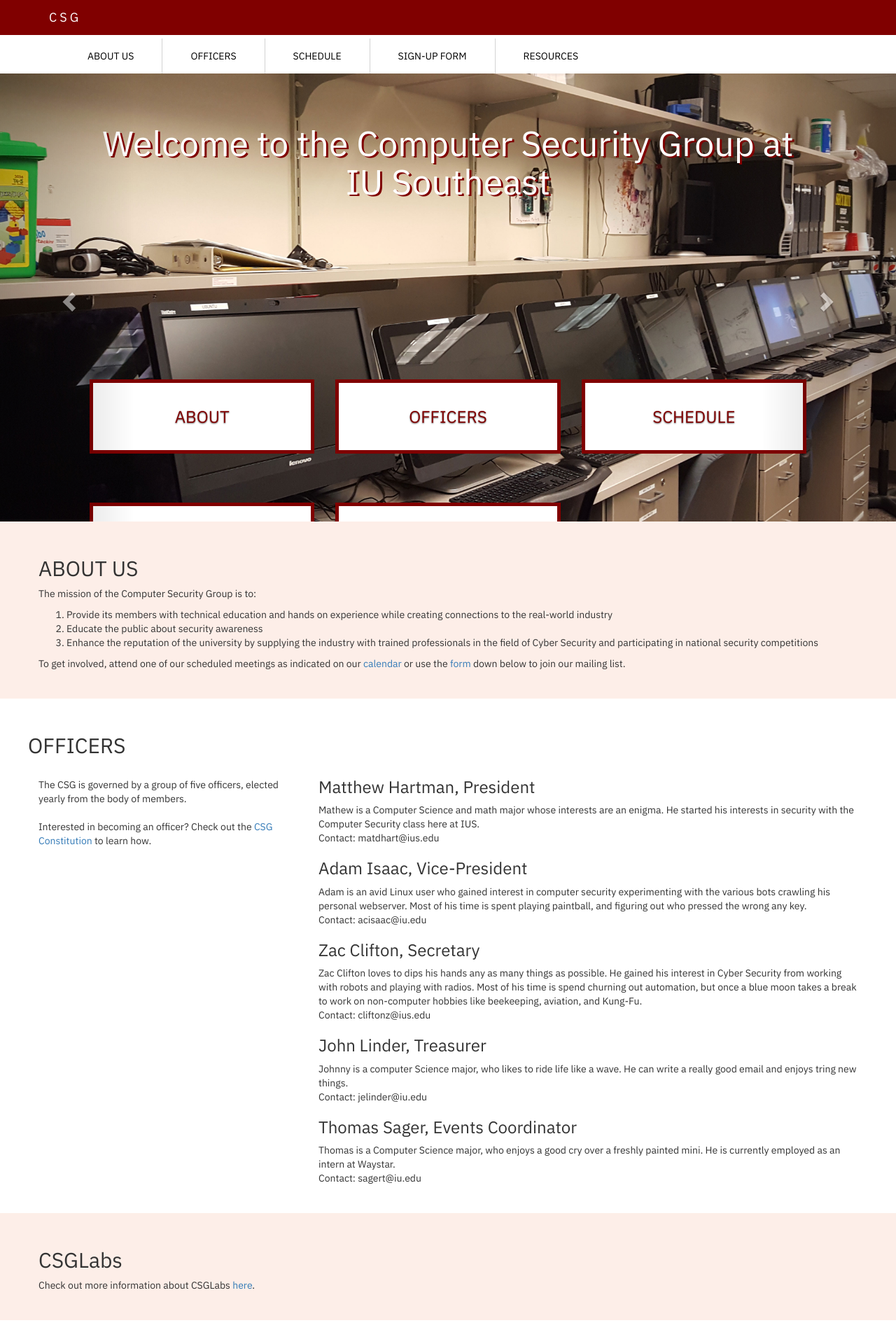
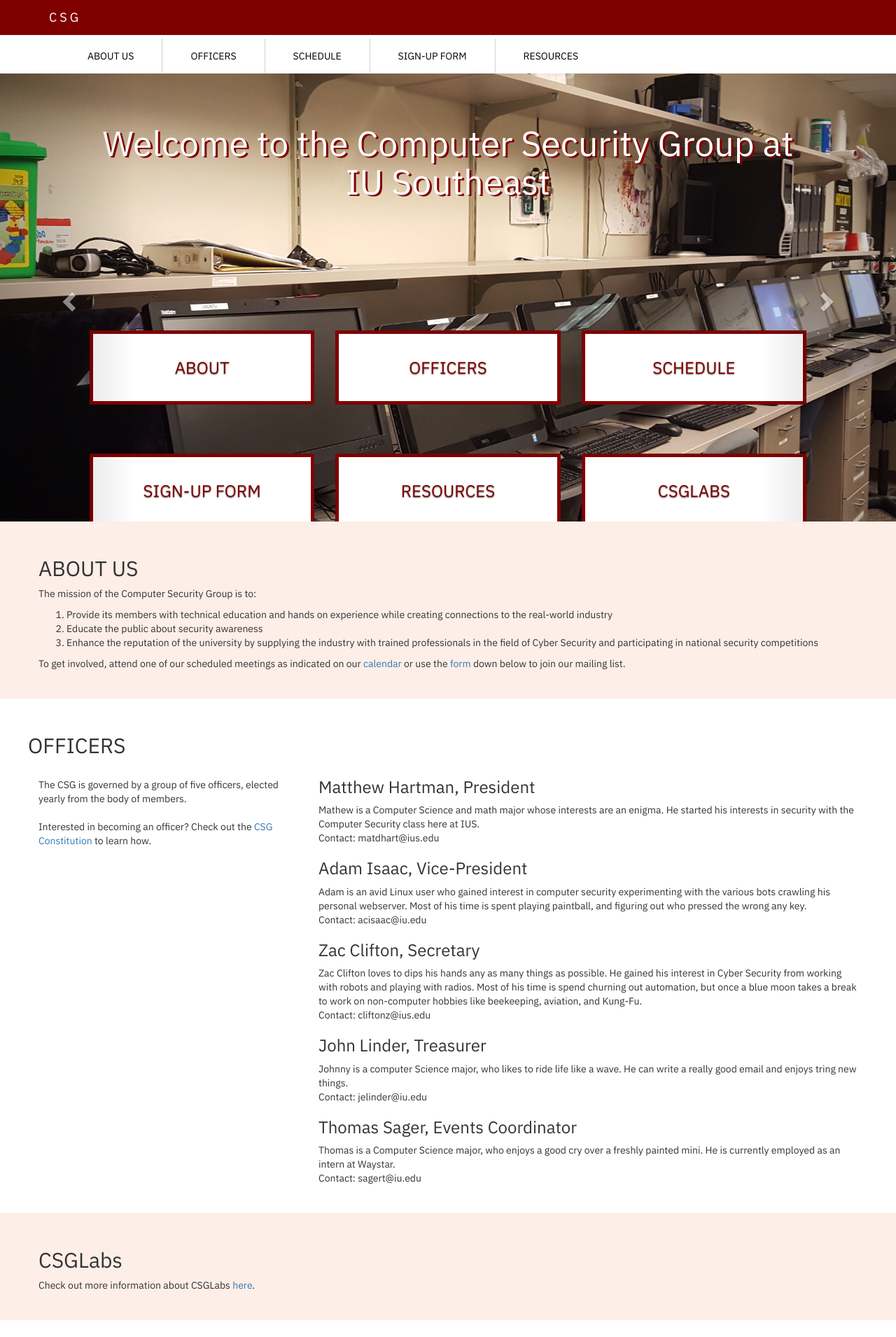
Before and after one commit to ius-csg/csghomepage, a Jekyll site: the page built from index.html, in a window 1280 px wide. Shown: the top 1910 px of the page at 70% size. Built offline with Jekyll 4.4.1, drawn with Linux system fonts in a browser that asks for light colours.

Commit message:
fixed errors

```diff
--- a/_includes/CSGLabsContributers.html
+++ b/_includes/CSGLabsContributers.html
@@ -1,6 +1,6 @@
 <div class="container CSGLabs-temp">
-    <h2>Stay tune</h2>
+    <h2>Stay tuned</h2>
     <h3>We will be posting more information about CSGLabs and the contributers here soon.</h3>
-    <p>If your interested in reading the proposals to see what we plan to do, check out the <a href="../assets/pdf/CSGLabs Website Proposal.pdf">infrasturecure</a> proposal and the <a href="../assets/pdf/CSGLabs Infrastructure Proposal.pdf">web appplication</a> proposal.
-    <a href="index.html">Home Page</a> </p>
+    <p>If your interested in reading the proposals to see what we plan to do, check out the <a href="../assets/pdf/CSGLabs Website Proposal.pdf">infrasturecure</a> proposal and the <a href="../assets/pdf/CSGLabs Infrastructure Proposal.pdf">web appplication</a> proposal. </p>
+    <p><a href="index.html">Home Page</a> </p>
 </div>
--- a/_includes/carousel-caption.html
+++ b/_includes/carousel-caption.html
@@ -16,5 +16,8 @@
             <div class="col-lg-4 col-md-6 col-sm-6 col-xs-6">
                 <h3><a href="#resources">RESOURCES</a></h3>
             </div>
+            <div class="col-lg-4 col-md-6 col-sm-6 col-xs-6">
+                <h3><a href="index2.html">CSGLABS</a></h3>
+            </div>
         </div>
 </section>
--- a/_includes/carousel.html
+++ b/_includes/carousel.html
@@ -11,9 +11,8 @@
             <img src="../assets/images/carousel/pic1.jpg" alt="Students" style="width:100%;">
             <div class="carousel-caption">
                 <div class="presentation">
-                    <h1>Welcome to the Computer Security Group at IU Southeast</h1><br><br>
+                    <h1>Welcome to the Computer Security Group at IU Southeast</h1><br>
                 </div>
-
                 {% include carousel-caption.html %}
             </div>
         </div>
@@ -22,7 +21,7 @@
             <img src="../assets/images/carousel/pic2.jpg" alt="Students" style="width:100%;">
             <div class="carousel-caption">
                 <div class="presentation">
-                    <h1>Welcome to the Computer Security Group at IU Southeast</h1><br><br>
+                    <h1>Welcome to the Computer Security Group at IU Southeast</h1><br>
                 </div>
                 {% include carousel-caption.html %}
             </div>
@@ -32,7 +31,7 @@
             <img src="../assets/images/carousel/pic3.jpg" alt="Students" style="width:100%;">
             <div class="carousel-caption">
                 <div class="presentation">
-                    <h1>Welcome to the Computer Security Group at IU Southeast</h1><br><br>
+                    <h1>Welcome to the Computer Security Group at IU Southeast</h1><br>
                 </div>
                 {% include carousel-caption.html %}
             </div>
@@ -42,7 +41,7 @@
             <img src="../assets/images/carousel/pic4.jpg" alt="Students" style="width:100%;">
             <div class="carousel-caption">
                 <div class="presentation">
-                    <h1>Welcome to the Computer Security Group at IU Southeast</h1><br><br>
+                    <h1>Welcome to the Computer Security Group at IU Southeast</h1><br>
                 </div>
                 {% include carousel-caption.html %}
             </div>
@@ -52,7 +51,7 @@
             <img src="../assets/images/carousel/pic5.jpg" alt="Students" style="width:100%;">
             <div class="carousel-caption">
                 <div class="presentation">
-                    <h1>Welcome to the Computer Security Group at IU Southeast</h1><br><br>
+                    <h1>Welcome to the Computer Security Group at IU Southeast</h1><br>
                 </div>
                 {% include carousel-caption.html %}
             </div>
--- a/_layouts/home.html
+++ b/_layouts/home.html
@@ -37,7 +37,7 @@
 <section id="CSGLabs" class="index-about">
     <div class="container about-body">
         <h2>CSGLabs</h2>
-        <p> Check out more information about CSGLabs <a href=CSGLabsContributers.html>here</a>.
+        <p> Check out more information about CSGLabs <a href=index2.html>here</a>.
         </p>
     </div>
 </section>
--- a/style.css
+++ b/style.css
@@ -85,7 +85,7 @@
 .form-container {
     background-color: #FDEEE8;
     position: relative;
-    padding-bottom: 105%;
+    padding-bottom: 110%;
     height: 0;
     overflow: hidden;
 }
@@ -104,7 +104,7 @@
     text-shadow: 3px 2px maroon;
 }
 .carousel-caption .space{
-    padding-top: 170px;
+    padding-top: 120px;
 }
 .carousel-caption .btn{
     padding: 15px 15px 15px 15px;
```
Also changed, not shown: Gemfile.lock.
